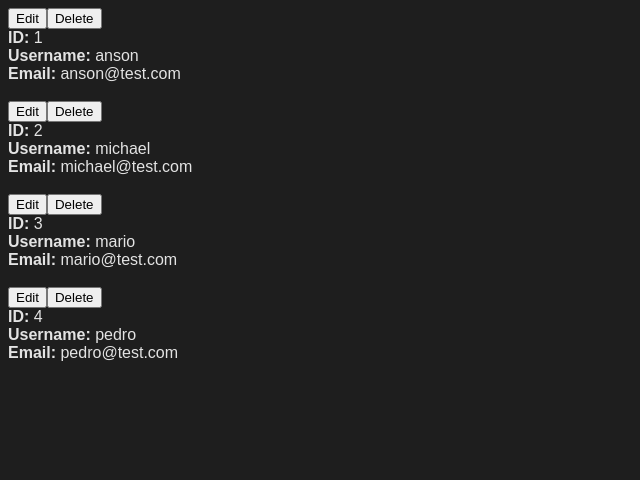
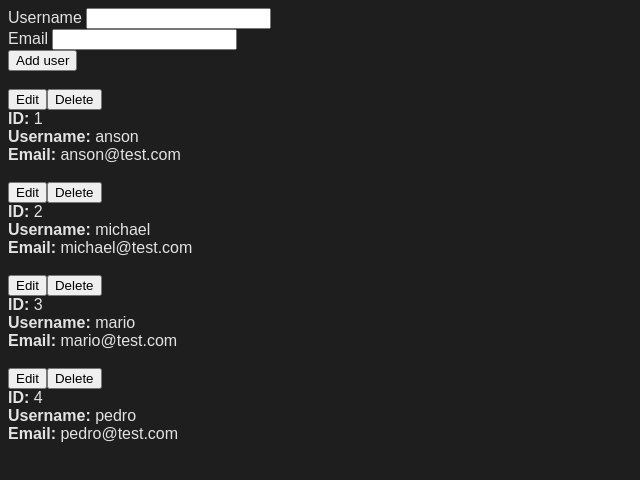
Before and after one commit to hudsonviana/react-tutorial, a React (Vite) app: page / in a window 1280 px wide. Shown: the top 480 px of the page, without its empty margins (0-640 px from the left). Built offline with nearby package versions, Linux system fonts and the light colour scheme.

Commit message:
Add elements on State Array

```diff
--- a/src/App.jsx
+++ b/src/App.jsx
@@ -2,6 +2,10 @@ import { useState } from 'react';
 import UserDetails from './components/UserDetails';
 
 const App = () => {
+  const [username, setUsername] = useState('');
+  const [email, setEmail] = useState('');
+  const [counter, setCounter] = useState(5);
+
   const [users, setUsers] = useState([
     {
       id: 1,
@@ -27,6 +31,43 @@ const App = () => {
 
   return (
     <div className="principal">
+      <form
+        onSubmit={(e) => {
+          e.preventDefault();
+          const newUser = {
+            id: counter,
+            username,
+            email,
+          };
+          setCounter((prevCounter) => prevCounter + 1);
+          setUsers((currentUserState) => [...currentUserState, newUser]);
+        }}
+      >
+        <div>
+          <label htmlFor="username">Username </label>
+          <input
+            type="text"
+            name="username"
+            id="username"
+            value={username}
+            onChange={(e) => setUsername(e.target.value)}
+          />
+        </div>
+        <div>
+          <label htmlFor="email">Email </label>
+          <input
+            type="text"
+            name="email"
+            id="email"
+            value={email}
+            onChange={(e) => setEmail(e.target.value)}
+          />
+        </div>
+        <button>Add user</button>
+      </form>
+
+      <br />
+
       {users.map((user) => (
         <UserDetails key={user.id} user={user} setUsers={setUsers} />
       ))}
```
